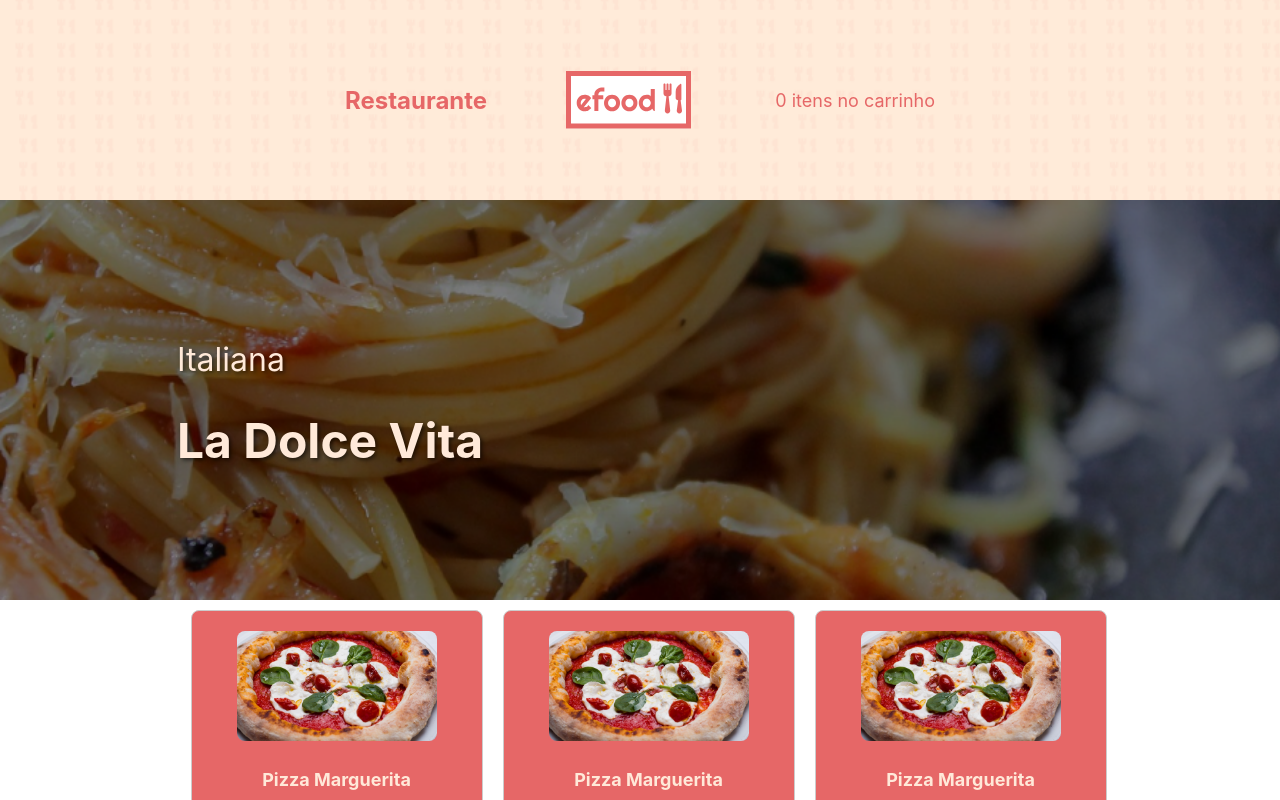
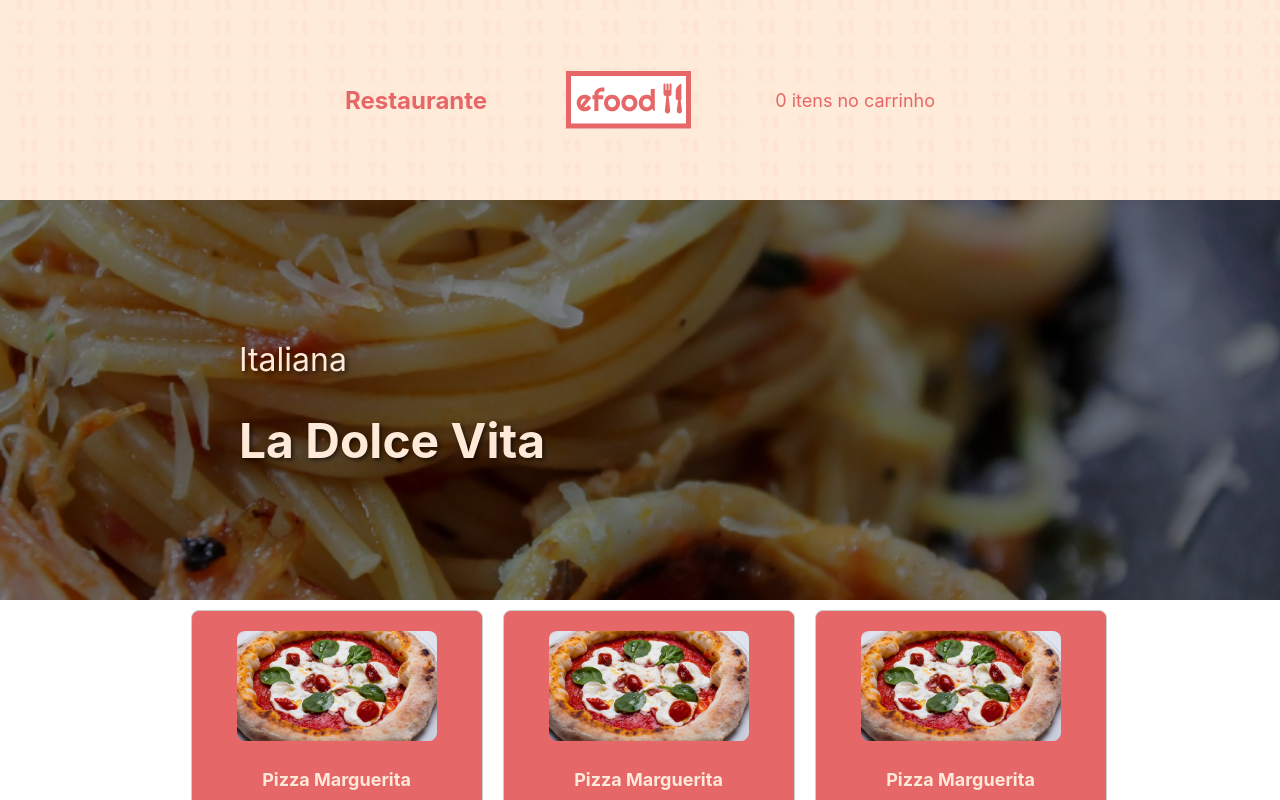
Before and after one commit to kevinsilvasebastiao/restalrante, a React (Create React App) app: page /cardapio/1 in a window 1280 px wide. Shown: the top 800 px of the page. Built offline with nearby package versions, Linux system fonts and the light colour scheme.

Commit message:
Descrição clara das alterações, como 'Adiciona max-width 923px ao header para telas QHD'

```diff
--- a/src/components/cardapio/apresentacao/apresen.jsx
+++ b/src/components/cardapio/apresentacao/apresen.jsx
@@ -25,7 +25,11 @@ const PresentationTextContainer = styled.div`
   align-items: flex-start;  /* Alinha os textos à esquerda */
   text-align: left;  /* Alinha o texto à esquerda */
   z-index: 1;
-  margin-right: 50%;
+  margin-right: 40%;
+
+  @media (min-width: 1920px) {
+        margin-right: 30%;
+    }
 `;
 
 // Texto "La Dolce Vita"
```
